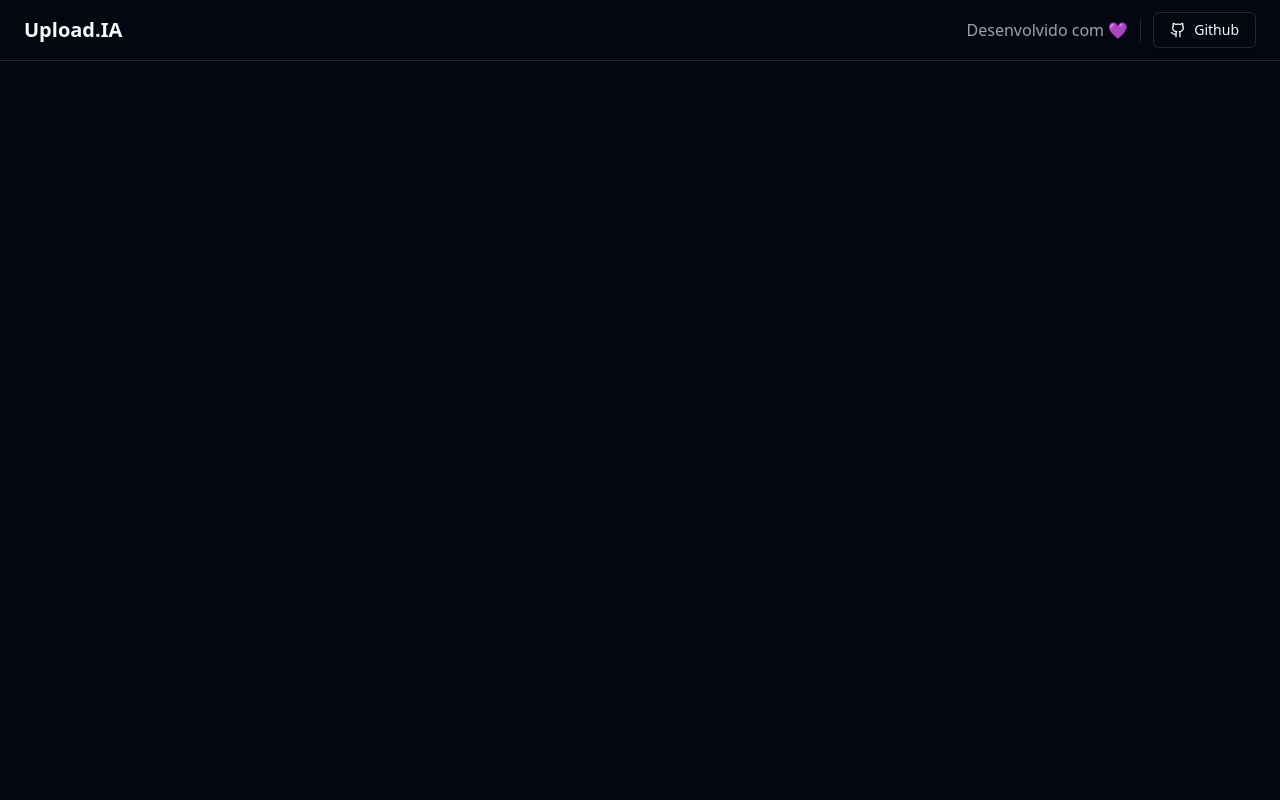
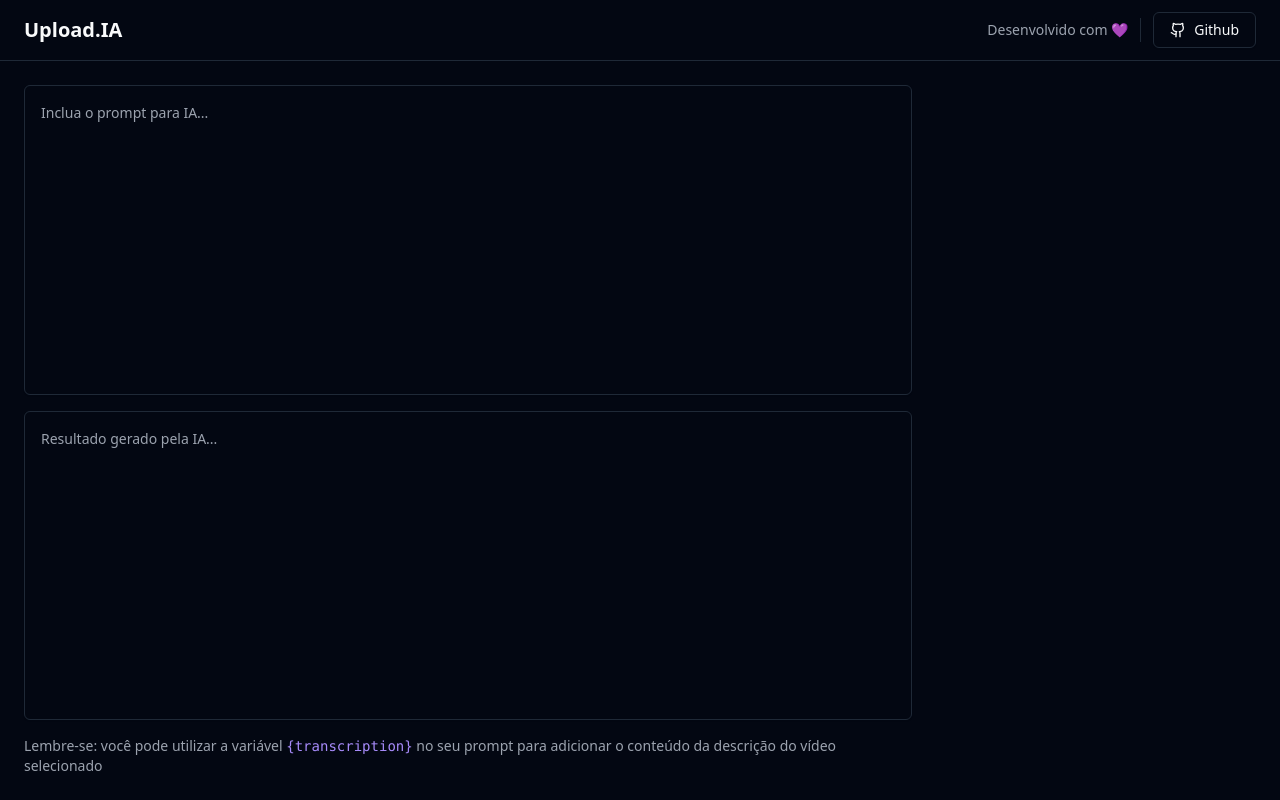
Before and after one commit to jennysol/UploadIA, a React (Vite) app: page / in a window 1280 px wide. Built offline with nearby package versions, Linux system fonts and the light colour scheme.

Commit message:
feat: add first section to main

```diff
--- a/src/App.tsx
+++ b/src/App.tsx
@@ -1,15 +1,16 @@
 import { Button } from "./components/ui/button";
 import { Github } from "lucide-react";
 import { Separator } from "./components/ui/separator";
+import { Textarea } from "./components/ui/textarea";
 
 export function App() {
   return (
-    <div>
+    <div className="min-h-screen flex flex-col">
       <div className="px-6 py-3 flex items-center justify-between border-b">
         <h1 className="text-xl font-bold">Upload.IA</h1>
 
         <div className="flex items-center gap-3">
-          <span className="text-small text-muted-foreground">
+          <span className="text-sm text-muted-foreground">
             Desenvolvido com 💜
           </span>
 
@@ -21,6 +22,29 @@
           </Button>
         </div>
       </div>
+
+      <main className="flex-1 p-6 flex gap-6">
+        <div className="flex flex-col flex-1 gap-4">
+          <div className="grid grid-rows-2 gap-4 flex-1">
+            <Textarea
+              placeholder="Inclua o prompt para IA..."
+              className="resize-none p-4 leading-relaxed"
+            />
+            <Textarea
+              placeholder="Resultado gerado pela IA..."
+              className="resize-none p-4 leading-relaxed"
+              readOnly
+            />
+          </div>
+
+          <p className="text-sm text-muted-foreground">
+            Lembre-se: você pode utilizar a variável{" "}
+            <code className="text-violet-400">{"{transcription}"}</code> no seu
+            prompt para adicionar o conteúdo da descrição do vídeo selecionado
+          </p>
+        </div>
+        <aside className="w-80"></aside>
+      </main>
     </div>
   );
 }
--- /dev/null
+++ b/src/components/ui/textarea.tsx
@@ -0,0 +1,24 @@
+import * as React from "react"
+
+import { cn } from "@/lib/utils"
+
+export interface TextareaProps
+  extends React.TextareaHTMLAttributes<HTMLTextAreaElement> {}
+
+const Textarea = React.forwardRef<HTMLTextAreaElement, TextareaProps>(
+  ({ className, ...props }, ref) => {
+    return (
+      <textarea
+        className={cn(
+          "flex min-h-[60px] w-full rounded-md border border-input bg-transparent px-3 py-2 text-sm shadow-sm placeholder:text-muted-foreground focus-visible:outline-none focus-visible:ring-1 focus-visible:ring-ring disabled:cursor-not-allowed disabled:opacity-50",
+          className
+        )}
+        ref={ref}
+        {...props}
+      />
+    )
+  }
+)
+Textarea.displayName = "Textarea"
+
+export { Textarea }
```
